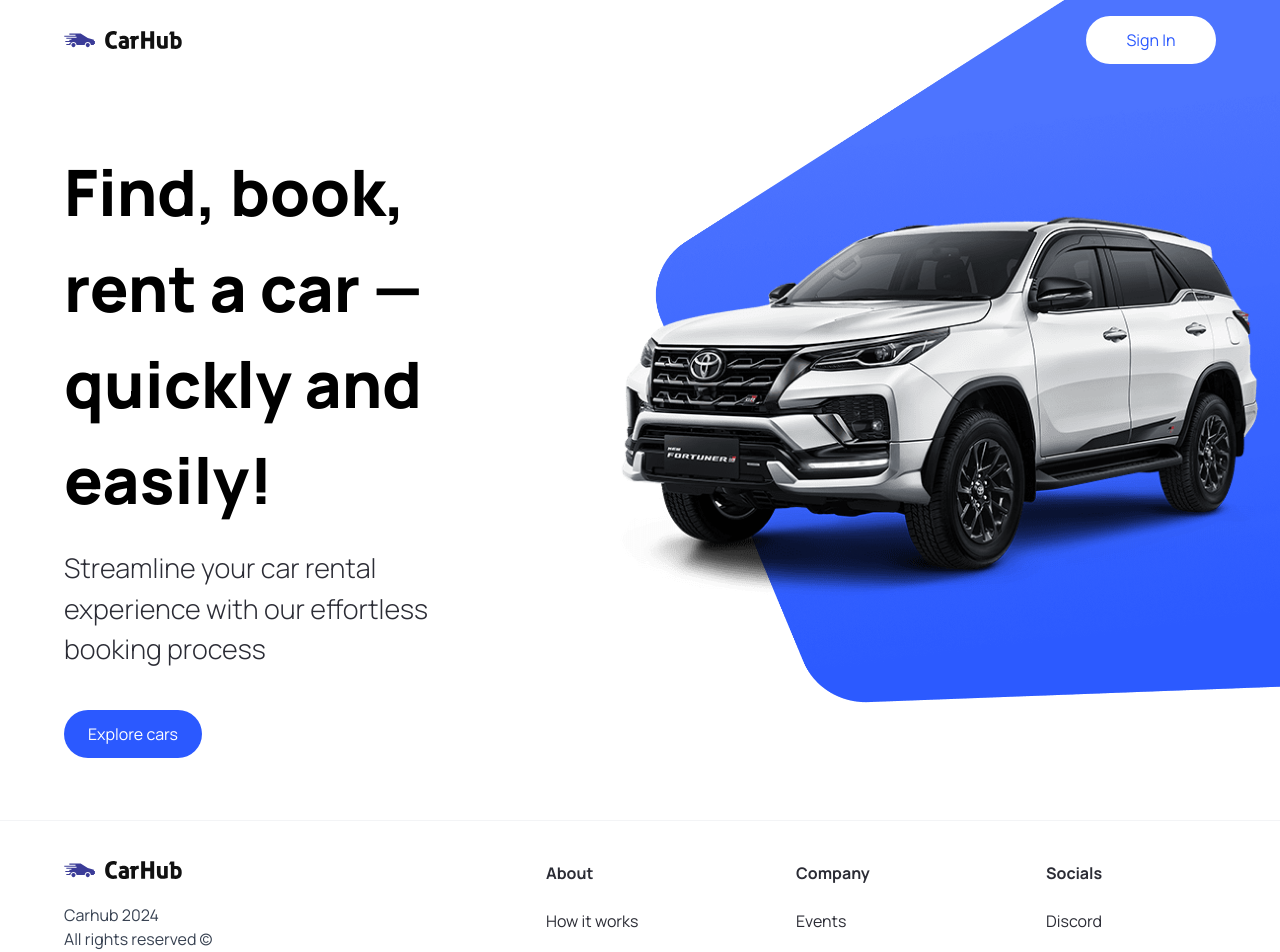
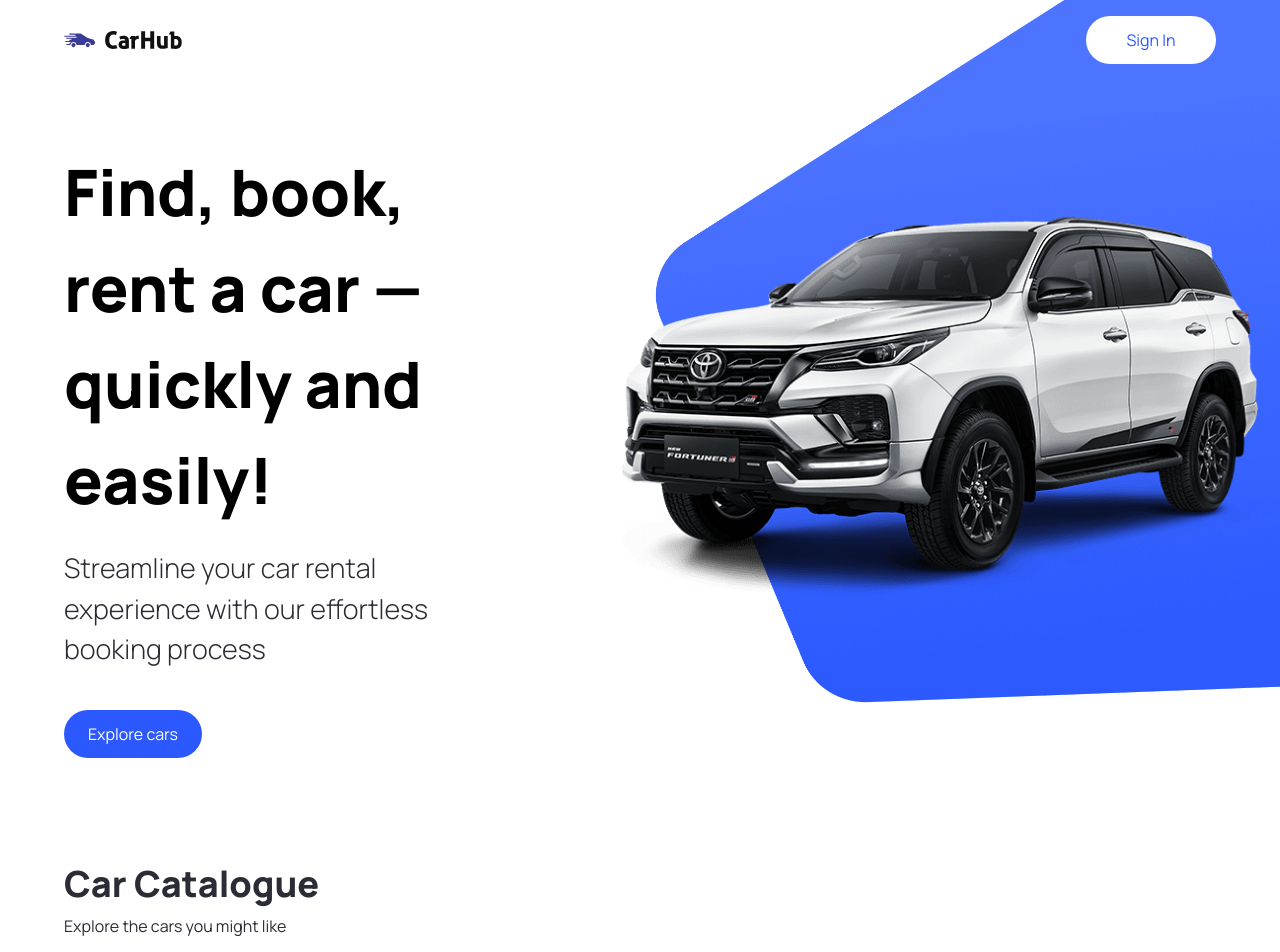
Before and after one commit to LinoXsama/cars-next-JS, a Next.js app: page / in a window 1280 px wide. Shown: the top 952 px of the page. Built offline with nearby package versions, Linux system fonts and the light colour scheme.

Commit message:
Création des composants SearchBar et SearchManufacturer !

```diff
--- a/app/page.tsx
+++ b/app/page.tsx
@@ -1,10 +1,30 @@
-import { Hero } from "@/components";
-// import Image from "next/image";
+import { Hero, SearchBar } from "@/components";
+
 
 export default function Home() {
   return (
-    <main className="overflow-hidden">
+    <main className='overflow-hidden'>
       <Hero />
+
+      <div className='mt-12 padding-x padding-y' id="discover">
+        <div className='home__text-container'>
+          <h1 className='text-4xl font-extrabold'>
+            Car Catalogue
+          </h1>
+          <p>
+            Explore the cars you might like
+          </p>
+        </div>
+
+        <div className='home__filters'>
+          <SearchBar />
+
+          <div className='home__filter-container'>
+            {/* Ici sera : <CustomFilter title="full" /> */}
+            {/* Ici sera : <CustomFilter title="year" /> */}
+          </div>
+        </div>
+      </div>
     </main>
   );
-}
+};
--- /dev/null
+++ b/components/SearchBar.tsx
@@ -0,0 +1,25 @@
+"use client";
+
+import { useState } from 'react';
+
+// import { SearchManufacturer } from '@/components';
+
+
+const SearchBar = () => {
+  const [manufacturer, setManufacturer] = useState('');
+
+  const handleSearch = () => {};
+
+  return (
+    <form className="searchbar" onSubmit={handleSearch} >
+      <div className='searchbar__item' >
+        {/* <SearchManufacturer
+          manufacturer={manufacturer}
+          setManufacturer={setManufacturer}
+        /> */}
+      </div>
+    </form>
+  );
+};
+
+export default SearchBar;
--- /dev/null
+++ b/components/SearchManufacturer.tsx
@@ -0,0 +1,7 @@
+
+
+const SearchManufacturer = () => {
+  return <div>SearchManufacturer</div>;
+};
+
+export default SearchManufacturer;
--- a/types/index.ts
+++ b/types/index.ts
@@ -6,3 +6,8 @@ export interface CustomButtonProps {
 	handleClick?: MouseEventHandler<HTMLButtonElement>;
 	btnType?: "button" | "submit";
 };
+
+export interface SearchManufacturerProps {
+	manufacturer: string;
+	setManufacturer: (manufacturer: string) => void;
+};
```
Also changed, not shown: components/Hero.tsx (+14 -21 lines), components/Navbar.tsx (+6 -10 lines), components/index.ts (+12 -8 lines).
